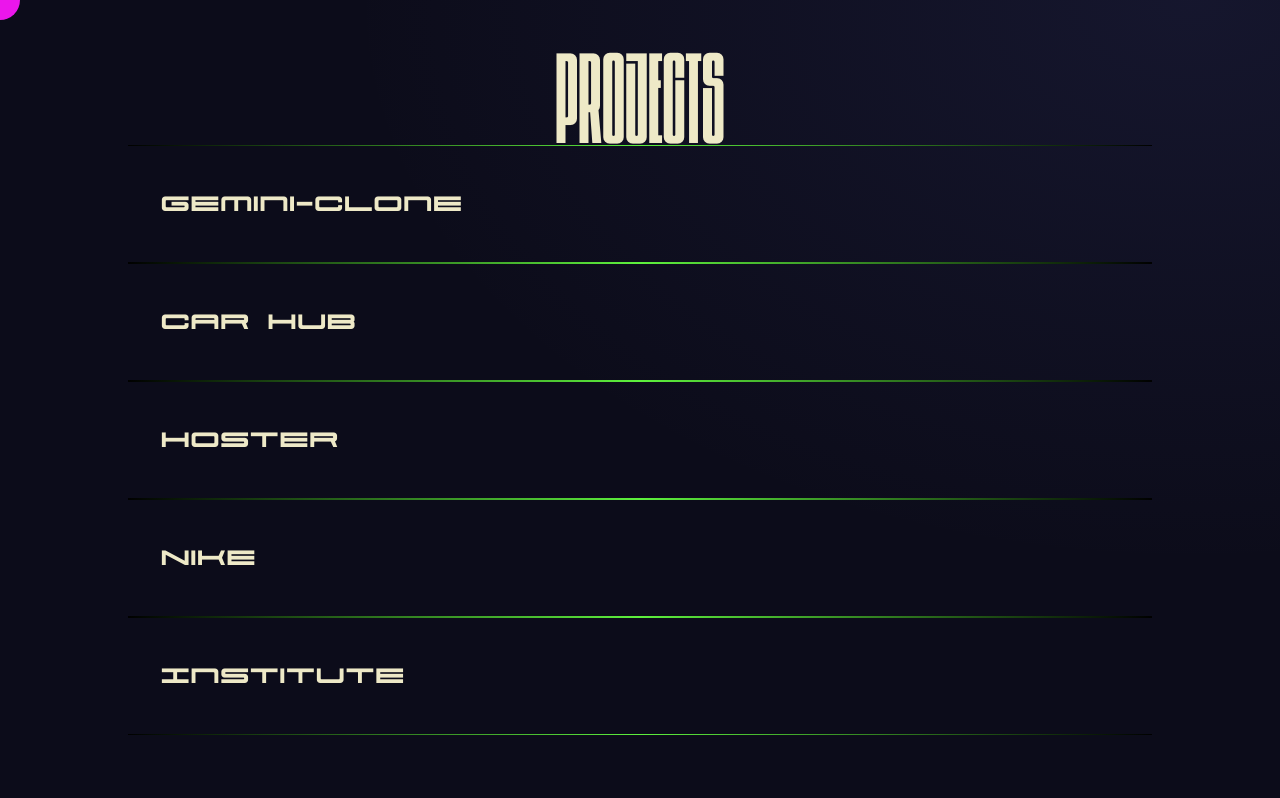
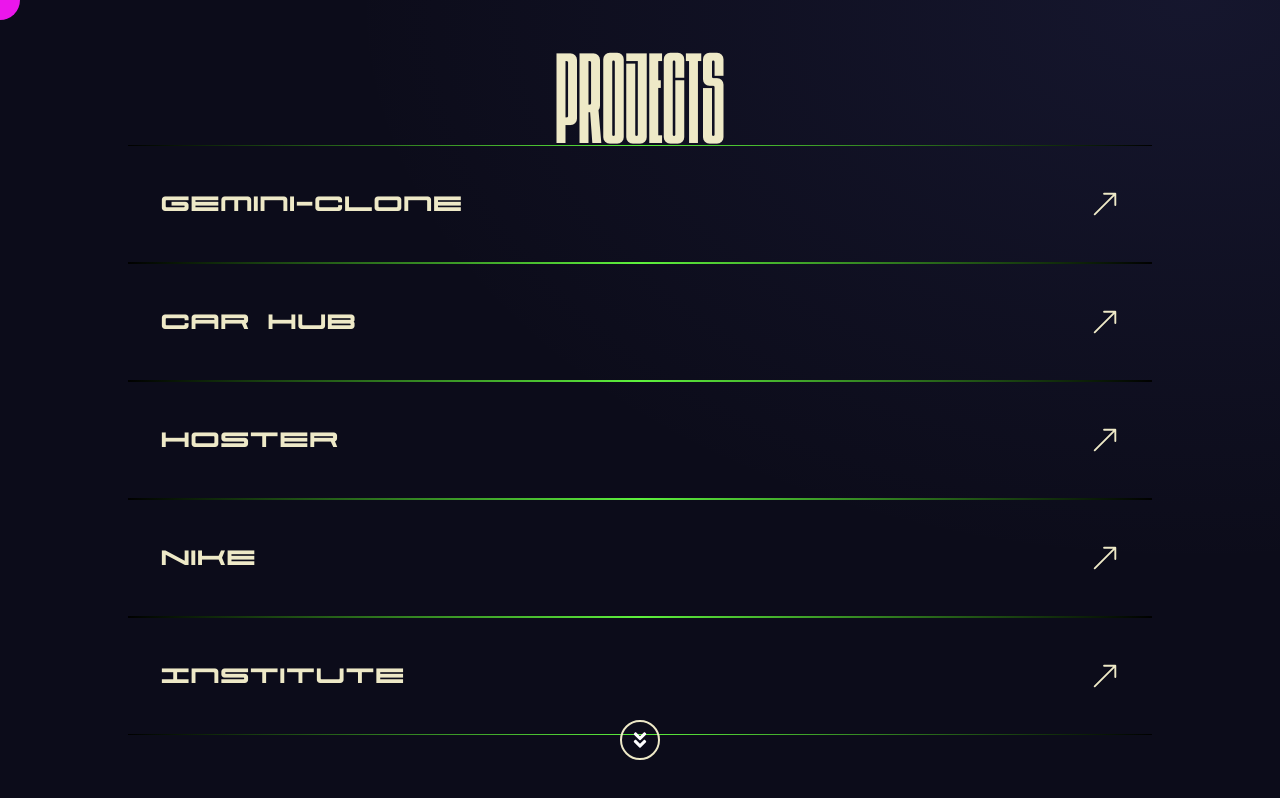
Before and after one commit to DHANIYEL/portfolio, a Next.js app: page /projects in a window 1280 px wide. Built offline with nearby package versions, Linux system fonts and the light colour scheme.

Commit message:
add arrow to links

```diff
--- a/app/projects/page.tsx
+++ b/app/projects/page.tsx
@@ -1,14 +1,19 @@
 "use client";
 
-import React, { useState } from "react";
+import React, { useState, useEffect } from "react";
 import "./style.css";
 import { motion, AnimatePresence } from "framer-motion";
 import useMousePosition from "../utils/useMousePosition";
+import { gsap } from "gsap"; // Import GSAP
+import { FaAngleDoubleDown } from "react-icons/fa";
+import { useRouter } from "next/navigation";
+import { BsArrowUpRight } from "react-icons/bs";
 
 const Page = () => {
   const { x, y } = useMousePosition();
-  const [hoveredItem, setHoveredItem] = useState<string | null>(null); // Track hovered item
+  const [hoveredItem, setHoveredItem] = useState<string | null>(null);
   const [isHovered, setIsHovered] = useState(false);
+  const [isClicked, setIsClicked] = useState(false);
   const size = isHovered ? 300 : 40;
 
   const ProjectItems = [
@@ -39,13 +44,60 @@ const Page = () => {
     },
   ];
 
+  const handleItemClick = (link: string) => {
+    setIsClicked(true);
+    setTimeout(() => {
+      window.open(link, "_blank");
+    }, 600);
+  };
+
+  useEffect(() => {
+    // GSAP animation for slide-up effect on component mount
+    gsap.fromTo(
+      ".project_main, .project_body",
+      {
+        opacity: 0,
+        y: 50, // Start below
+      },
+      {
+        opacity: 1,
+        y: 0,
+        duration: 1,
+        ease: "power2.out",
+      }
+    );
+  }, []); // Run only on component mount
+
+  const arrowVariant = {
+    hidden: { y: 50, opacity: 0 },
+    visible: {
+      y: 0,
+      opacity: 1,
+      transition: { delay: 1.5, duration: 1, ease: "easeOut" },
+    },
+  };
+
+  const router = useRouter();
+  const handleNavigate = () => {
+    // Create a smooth page transition using GSAP
+    gsap.to(".project_main, .project_body", {
+      opacity: 0,
+      y: -50, // Slide the content up a bit
+      duration: 0.7,
+      ease: "power2.inOut",
+      onComplete: () => {
+        router.push("/contacts"); // Navigate to the About page after animation
+      },
+    });
+  };
+
   return (
     <div className="relative w-screen">
       <div>
-        <div className="text-9xl 2xl:text-[256px] urbanshock text-[#EEE9C7] project_main ">
+        <div className="text-9xl 2xl:text-[256px] urbanshock text-[#EEE9C7] project_main">
           <motion.div
             animate={{
-              WebkitMaskPosition: `${x - size / 2}px ${y - size / 2}px`, // Center the mask at mouse position
+              WebkitMaskPosition: `${x - size / 2}px ${y - size / 2}px`,
               WebkitMaskSize: `${size}px`,
             }}
             transition={{ type: "tween", ease: "backOut", duration: 0.5 }}
@@ -58,7 +110,7 @@ const Page = () => {
               PROJECTS
             </h1>
           </motion.div>
-          <motion.div className="project_body flex justify-start gap-10 items-center flex-col ">
+          <motion.div className="project_body flex justify-start gap-10 items-center flex-col">
             <h1>PROJECTS</h1>
           </motion.div>
 
@@ -66,27 +118,28 @@ const Page = () => {
           <section className="porsche 2xl:text-5xl z-50 text-3xl mt-20 max-md:text-xl absolute w-full lg:px-32">
             {ProjectItems.map((item) => (
               <div
-                className="project_item_border border-y cursor-pointer py-10 flex justify-start items-center"
+                className="project_item_border border-y cursor-pointer py-10 flex justify-between items-center"
                 key={item.name}
-                onMouseEnter={() => setHoveredItem(item.imgSrc)} // Show image on hover
-                onMouseLeave={() => setHoveredItem(null)} // Hide image on leave
-                onClick={() => window.open(item.link, "_blank")} // Open link in new tab
+                onMouseEnter={() => setHoveredItem(item.imgSrc)}
+                onMouseLeave={() => setHoveredItem(null)}
+                onClick={() => handleItemClick(item.link)}
               >
                 <h2 className="ml-8 max-md:ml-4">{item.name}</h2>
+                <BsArrowUpRight className="mr-8 max-md:mr4" />
               </div>
             ))}
           </section>
 
           {/* Image that follows the cursor with fade in/out transitions */}
           <AnimatePresence>
-            {hoveredItem && (
+            {hoveredItem && !isClicked && (
               <motion.img
-                key={hoveredItem} // Key for proper animation switching
+                key={hoveredItem}
                 src={hoveredItem}
                 alt="Project preview"
-                initial={{ opacity: 0, y: -50 }} // Starting position and opacity
-                animate={{ opacity: 1, y: 0 }} // Fade in and move to original position
-                exit={{ opacity: 0, y: 50 }} // Fade out and move slightly down
+                initial={{ opacity: 0, y: -50 }}
+                animate={{ opacity: 1, y: 0 }}
+                exit={{ opacity: 0, y: 50 }}
                 style={{
                   position: "fixed",
                   top: y + 20,
@@ -96,11 +149,38 @@ const Page = () => {
                   pointerEvents: "none",
                   borderRadius: "15px",
                 }}
-                transition={{ ease: "easeInOut", duration: 0.6 }} // Smooth transition
+                transition={{ ease: "easeInOut", duration: 0.6 }}
                 className="z-50"
               />
             )}
+            {isClicked && (
+              <motion.div
+                key="fade-out"
+                initial={{ opacity: 1 }}
+                animate={{ opacity: 0 }}
+                exit={{ opacity: 0 }}
+                transition={{ duration: 0.6 }}
+              />
+            )}
           </AnimatePresence>
+          <motion.div
+            className=" bottom-10 fixed z-[999]"
+            variants={arrowVariant}
+            initial="hidden"
+            animate="visible"
+          >
+            <motion.div
+              className="border-[#eee9c7] border-[2px] w-10 h-10 rounded-full flex justify-center items-center cursor-pointer arrow-icon"
+              whileHover={{
+                scale: 1.2, // Slight scaling effect on hover
+                rotate: 360, // Rotate the icon on hover
+                transition: { duration: 0.4, ease: "easeInOut" }, // Smooth transition
+              }}
+              onClick={handleNavigate} // Trigger navigation when clicked
+            >
+              <FaAngleDoubleDown className="w-5 h-5 z-50 text-white" />
+            </motion.div>
+          </motion.div>
         </div>
       </div>
     </div>
```
